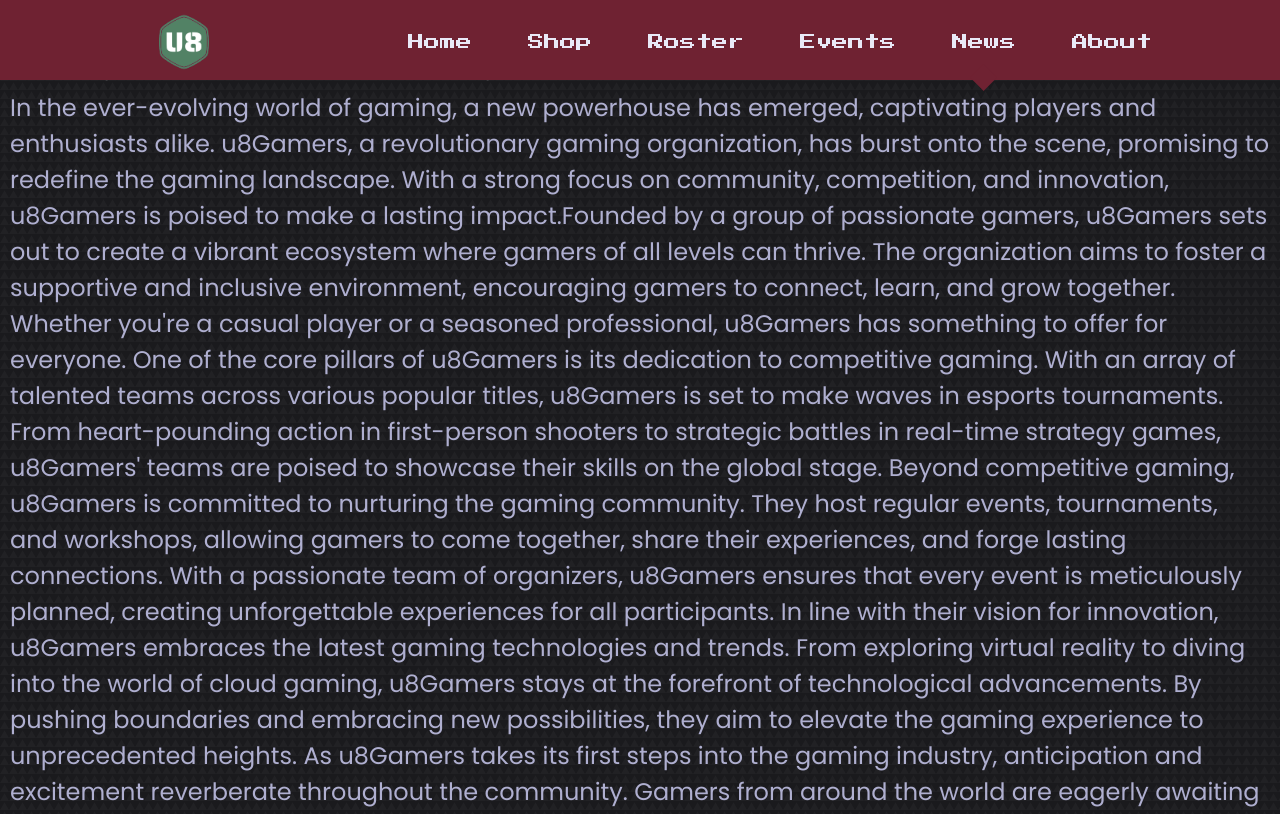
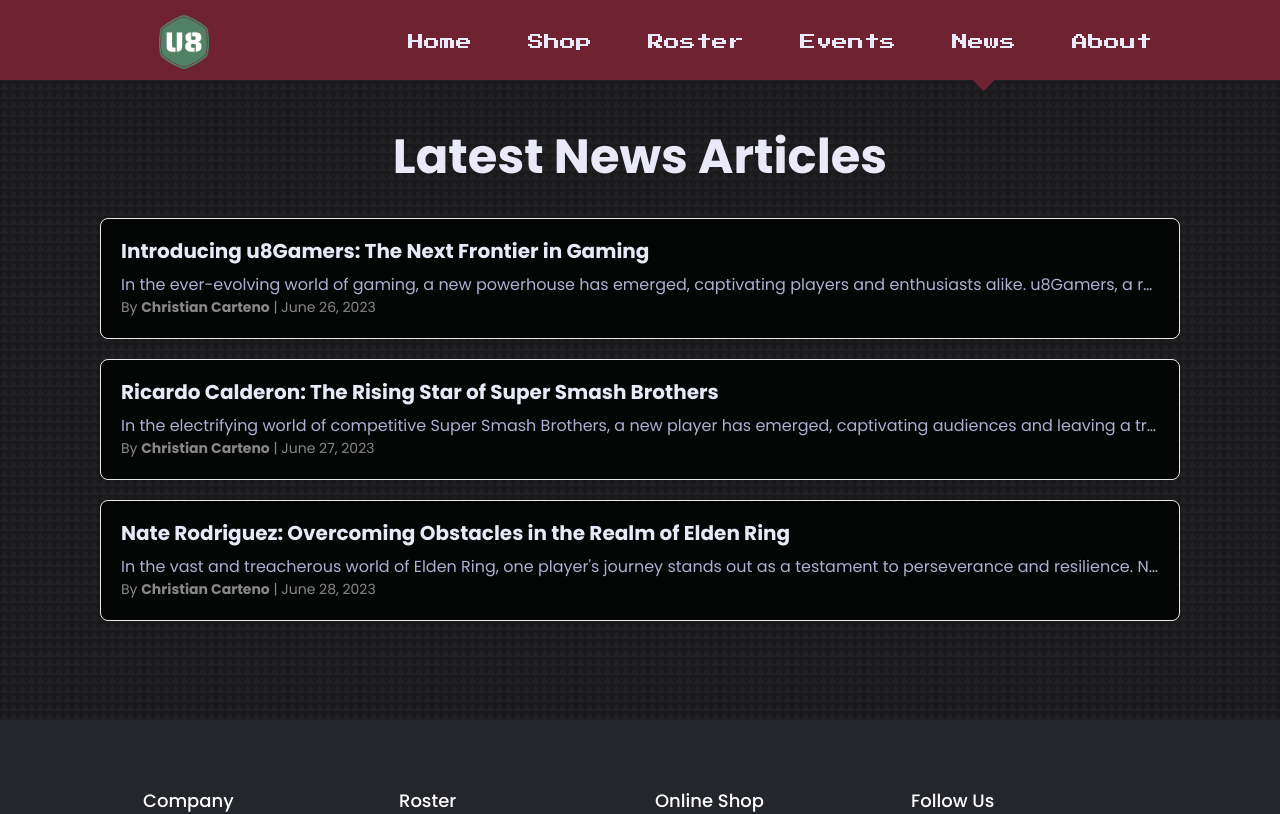
Before and after one commit to ChrisCarteno/u8gamers, a React (Create React App) app: page /news in a window 1280 px wide. Shown: the top 814 px of the page. Built offline with nearby package versions, Linux system fonts and the light colour scheme.

Commit message:
Added styling back to news page

```diff
--- a/src/pages/news/news.css
+++ b/src/pages/news/news.css
@@ -1,4 +1,52 @@
-p{
-  font-size: x-large;
-  padding: 10px 10px;
+.news-articles {
+  margin: 20px;
+  height: 60vh;
 }
+
+.article {
+  margin-left: auto;
+  margin-right: auto;
+  margin-bottom: 20px;
+  width: 100%;
+  border-radius: 8px;
+  box-shadow: 0 2px 4px rgba(0, 0, 0, 0.1);
+  border: 1px solid #e8e8e8;
+  background-color: #040505;
+  padding: 20px;
+  transition: box-shadow 0.3s ease-in-out;
+  max-width: 1080px;
+}
+
+.article:hover {
+  box-shadow: 0 4px 8px rgba(0, 0, 0, 0.2);
+}
+
+.article-title {
+  font-size: 20px;
+  font-weight: bold;
+}
+
+.article-content {
+  margin-top: 10px;
+  text-overflow: ellipsis;
+  overflow: hidden;
+  white-space: nowrap;
+}
+
+.article-info {
+  color: #888;
+  font-size: 14px;
+}
+
+.article-author {
+  font-weight: bold;
+}
+
+.main__news{
+  margin-top: 8rem;
+}
+
+.news__title{
+  margin-bottom: 2rem;
+  text-align: center;
+}
```
